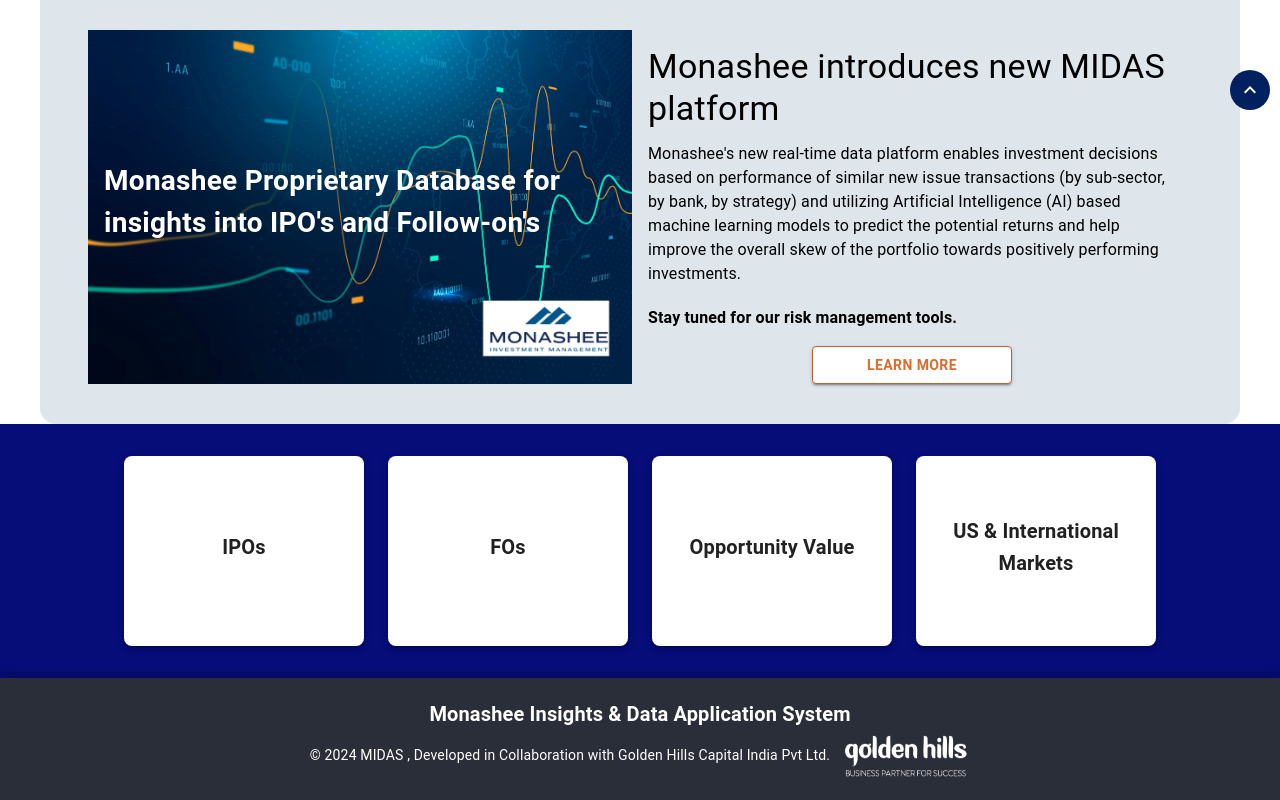
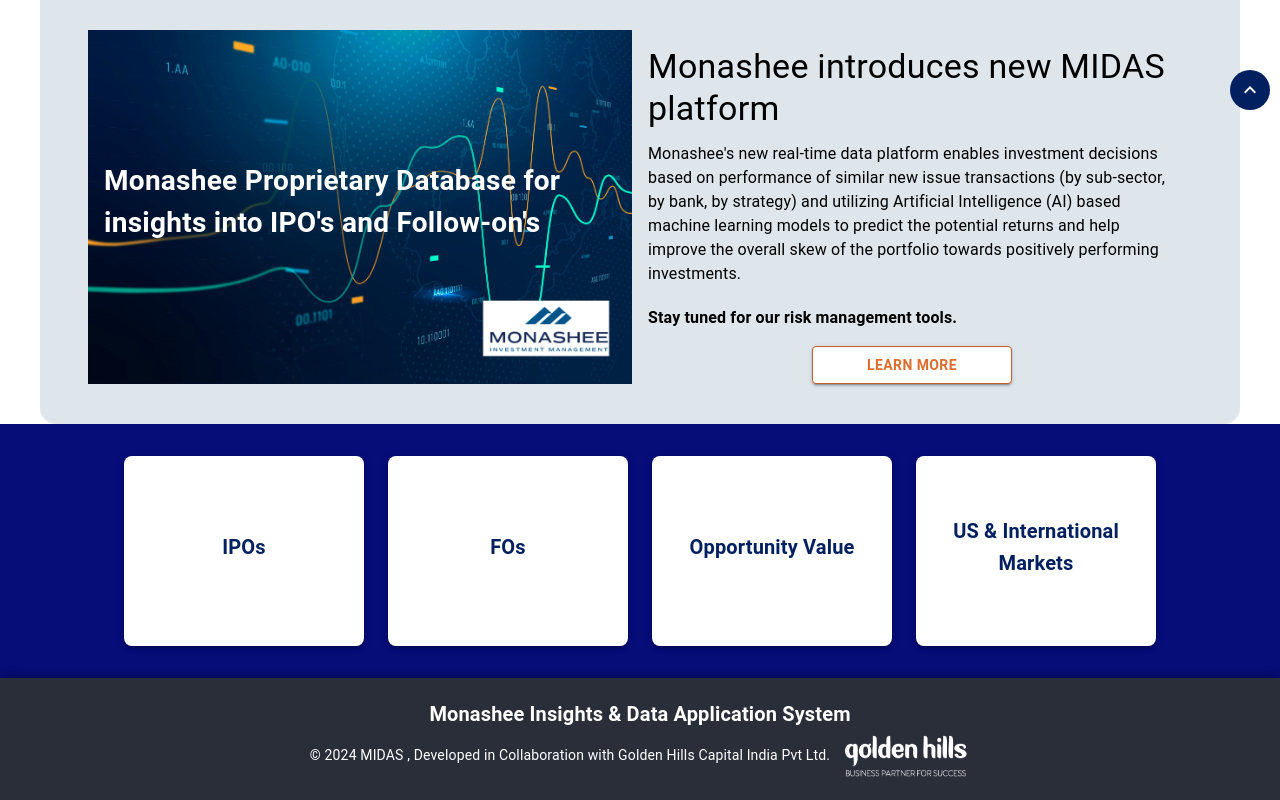
Before and after one commit to shakunthalamandem/MIDAS-Frontend, a React (Create React App) app in the folder Frontend/my-app/: page / in a window 1280 px wide. Shown: the part 680-1480 px from the top of the page. Built offline with nearby package versions, Linux system fonts and the light colour scheme.

Commit message:
homepage is done

```diff
--- a/Frontend/my-app/src/Components/HomepageStatic/SectionThree.tsx
+++ b/Frontend/my-app/src/Components/HomepageStatic/SectionThree.tsx
@@ -26,6 +26,7 @@
                 justifyContent: "center",
                 boxShadow: 3,
                 borderRadius: 2,
+                color:'#002060'
               }}
             >
               <CardContent>
```
